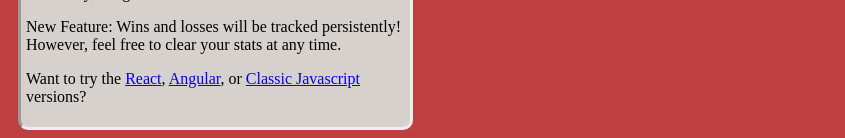
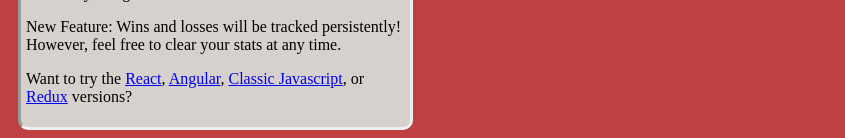
Before and after one commit to DennisMarkham/week-4-game, a plain HTML site: page index.html in a window 1280 px wide. Shown: the part 175-313 px from the top of the page, without its empty margins (0-845 px from the left). Drawn offline with nearby package versions, Linux system fonts and the light colour scheme.

Commit message:
added link to redux version

```diff
--- a/index.html
+++ b/index.html
@@ -26,7 +26,7 @@
   you will lose.  Eitherway, the game will restart.</p>
   <p>New Feature: Wins and losses will be tracked persistently!
   However, feel free to clear your stats at any time.</p>
-  <p>Want to try the <a href = "https://i50pux.csb.app/">React</a>, <a href = "https://95mxtq-4200.csb.app">Angular</a>, or <a href = "classicJavascript.html">Classic Javascript</a> versions?</p>
+  <p>Want to try the <a href = "https://i50pux.csb.app/">React</a>, <a href = "https://95mxtq-4200.csb.app">Angular</a>, <a href = "classicJavascript.html">Classic Javascript</a>, or <a href = "https://rwlkp3.csb.app/">Redux</a> versions?</p>
   </div>
 
   <div class = "grayBox" id = "playerNumberBox">
```
